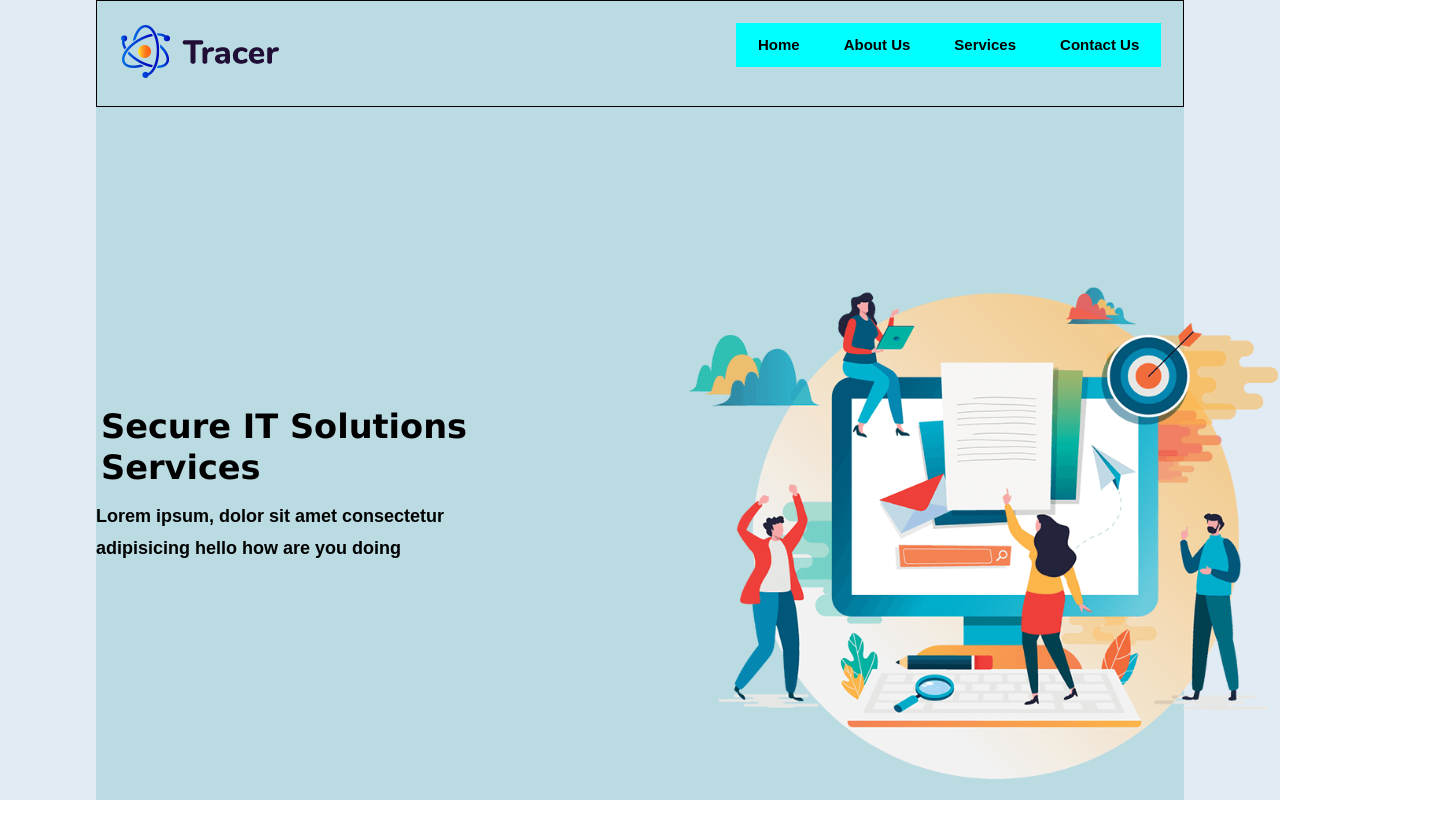
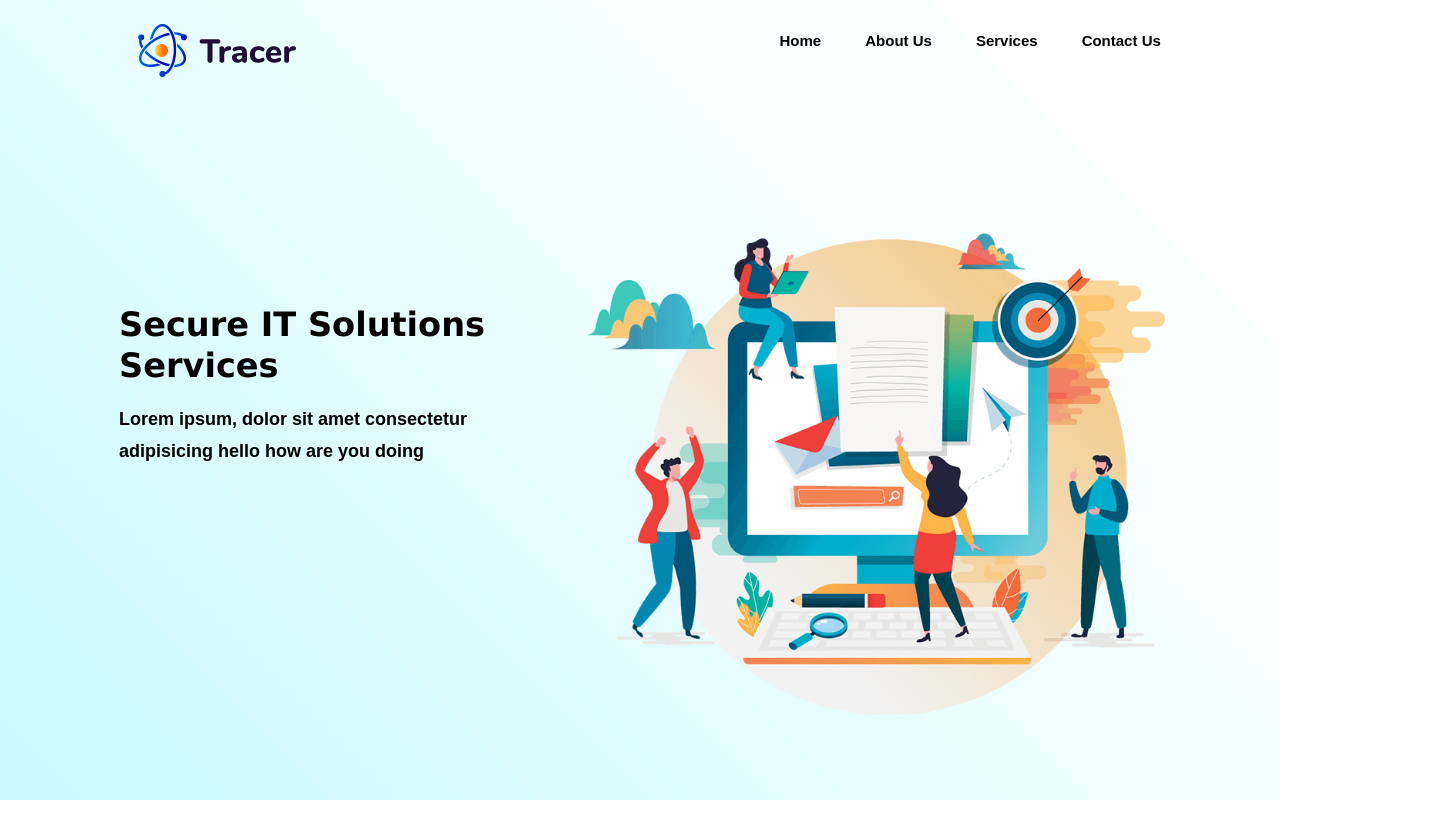
Before and after one commit to gaurang112-ship/complete-web-dev, a website built with Parcel: page Html/CODE2DEVELPER/landing_page.html in a window 1280 px wide. Shown: the whole page, 1448 px wide, since content can reach past the window. Built offline with nearby package versions, Linux system fonts and the light colour scheme.

Commit message:
added image and made some minor changes

```diff
--- a/Html/CODE2DEVELPER/landing_page.html
+++ b/Html/CODE2DEVELPER/landing_page.html
@@ -8,7 +8,9 @@
   </head>
   <body>
     <div id="main">
-      <div id="back"></div>
+      <div id="back">
+        <img src="./images/banner-img1.png" alt="banner1">
+      </div>
       <div id="working-area">
         <!-- Nav starts -->
         <div id="nav">
@@ -43,9 +45,6 @@
             <h1 class="largetext">Secure IT Solutions <span>Services</span></h1>
             <p>Lorem ipsum, dolor sit amet consectetur adipisicing hello how are you doing</p>
           </div>
-          <div id="mainimage">
-            <img src="./images/banner-img1.png" alt="banner1">
-          </div>
         </div>
       </div>
     </div>
--- a/Html/CODE2DEVELPER/style.css
+++ b/Html/CODE2DEVELPER/style.css
@@ -13,7 +13,16 @@ html, body{
 #main{
     width: 100%;
     height: 100vh;
-    background-color: rgb(225, 235, 243);
+    background-image: url(./images/banner-bg.png);
+
+}
+
+#back{
+    width: 85%;
+    height: 100vh;
+    max-width: 1600px;
+    /* background-color: rgba(255, 0, 0, 0.747); */
+    margin: 0 auto;
 }
 
 #working-area{
@@ -21,11 +30,14 @@ html, body{
     width: 85%;
     height: 100vh;
     max-width: 1600px;
-    background-color: #a4d3d9a1;
+    background-color: #a4d3d900;
+    position: absolute;
+    top: 0;
+    left: 114px;
 }
 
 #nav{
-   border: 1px solid black;
+   border: none;
 }
 
 #nav img{
@@ -33,8 +45,8 @@ html, body{
 }
 
 #nav > ul{
-    background-color: aqua;
-    margin: 1.7vw;
+    /* background-color: aqua; */
+    margin: 1.5vw;
     padding: 0;
 }
 #nav ul{
@@ -64,21 +76,20 @@ html, body{
 
 #nav ul ul{
     position: absolute;
-    background-color: aquamarine;
+    /* background-color: aquamarine; */
     top: 100%;
     left: 0;
     right: 5px;
     width: 230px;
     display: none;
-    border: 1px solid transparent;
+    border: 0.8px solid transparent;
     background: #a4d3d9fa;
     border-radius: 4px;
 
 }
 
 #nav ul li:hover{
-    background: aqua;
-    border: 1px solid aqua;
+    background: transparent;
 }
 
 #nav ul li:hover >ul{
@@ -87,11 +98,11 @@ html, body{
 }
 
 #nav ul ul:hover{
-    border-top: 1px solid orangered;
+    border-top: 1px solid rgb(255, 0, 0);
 }
 
 #nav a:hover{
-    color: orangered;
+    color: rgba(255, 68, 0, 0.692);
 }
 
 #section{
@@ -103,7 +114,7 @@ html, body{
     width: 37%;
     height: 400px;
     /* border: 2px solid black; */
-    margin: 300px 0;
+    margin: 200px 0;
 }
 
 #mainimage{
@@ -111,6 +122,7 @@ html, body{
     height: 400px;
     /* border: 2px solid black; */
     margin: 300px 0;
+    position: relative;
 }
 
 .largetext{
@@ -126,15 +138,17 @@ html, body{
 
 #maintext p{
     line-height: 1.8;
-    margin-bottom: 15px;
-    margin-top: 10px;
+    /* margin-bottom: 15px; */
+    /* margin-top: 10px; */
     font-weight: 600;
     font-size: 18px;
+    /* margin-left: 5px; */
+    margin: 15px 0 10px 5px;
 }
 
-#mainimage img{
-    position: relative;
-    bottom: 120px;
-    right: 170px;
-    width: 590px;
+#back img{
+    position: absolute;
+    bottom: 85px;
+    right: 115px;
+    width: 578px;
 }
```
Also changed, not shown: Html/CODE2DEVELPER/images/banner-bg.png (added).
